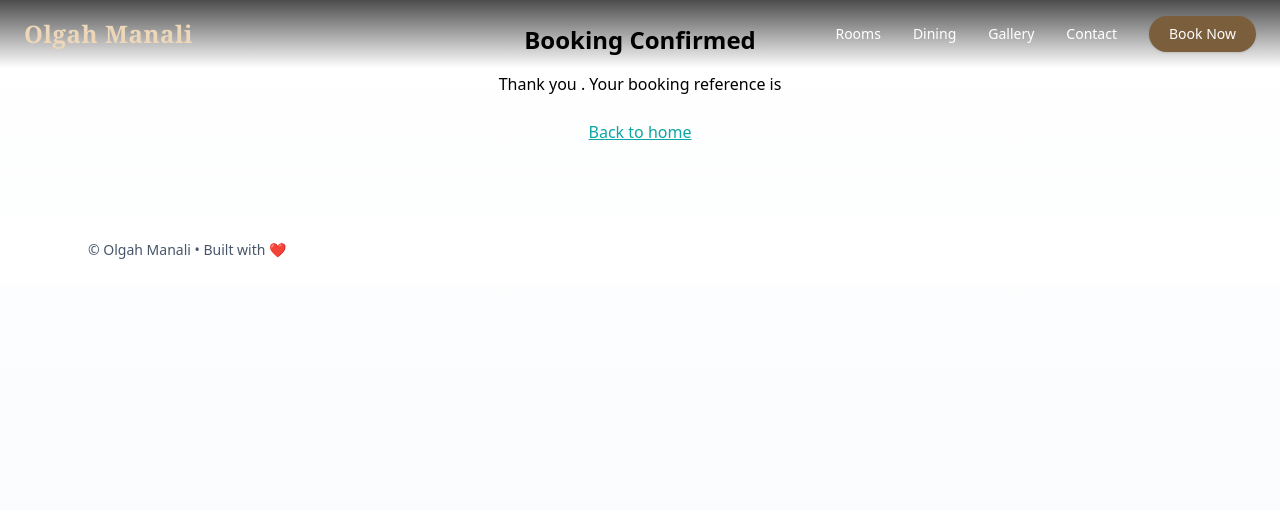
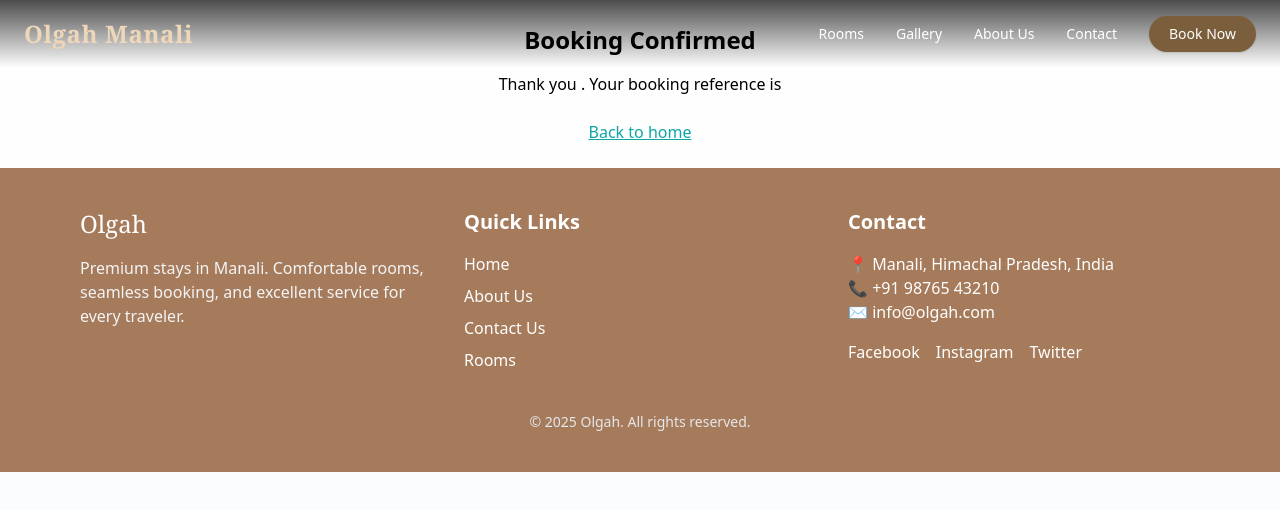
Before and after one commit to Simransharma111/olgah, a React (Vite) app: page /success in a window 1280 px wide. Shown: the top 510 px of the page. Built offline with nearby package versions, Linux system fonts and the light colour scheme; no server answers.

Commit message:
Initial commit -changes related to ui

```diff
--- a/package.json
+++ b/package.json
@@ -14,7 +14,8 @@
     "react": "^18.2.0",
     "react-dom": "^18.2.0",
     "react-icons": "^4.11.0",
-    "react-router-dom": "^6.17.0"
+    "react-router-dom": "^6.17.0",
+    "react-scroll": "1.9.3"
   },
   "devDependencies": {
     "@vitejs/plugin-react": "^4.0.0",
--- a/src/App.jsx
+++ b/src/App.jsx
@@ -5,6 +5,8 @@ import Room from "./pages/Room";
 import RoomList from "./pages/RoomList";
 import BookingPage from "./pages/BookingPage";
 import BookingSuccess from "./pages/BookingSuccess";
+import About from "./pages/AboutUs";
+import Contact from "./pages/ContactUs";
 
 export default function App(){
   return (
@@ -12,6 +14,8 @@ export default function App(){
       <Routes>
         <Route path="/" element={<Home/>}/>
         <Route path="/room/:slug" element={<Room/>}/>
+        <Route path="/about" element={<About />} />
+        <Route path="/contact" element={<Contact />} />
        <Route path="/book/:roomId" element={<BookingPage />} />
         <Route path="/success" element={<BookingSuccess/>}/>
       </Routes>
--- a/src/components/Footer.jsx
+++ b/src/components/Footer.jsx
@@ -1,2 +1,90 @@
 import React from "react";
-export default function Footer(){ return (<footer id="contact" className="bg-white mt-12"><div className="max-w-6xl mx-auto p-6 text-sm text-slate-600">© Olgah Manali • Built with ❤️</div></footer>); }
+import { Link } from "react-router-dom";
+import { scroller } from "react-scroll";
+
+export default function Footer() {
+  // Helper for smooth scrolling to sections
+  const scrollToSection = (id) => {
+    scroller.scrollTo(id, {
+      duration: 800,
+      delay: 0,
+      smooth: "easeInOutQuart",
+    });
+  };
+
+  return (
+    <footer className="bg-[#A67B5B] text-white py-10">
+      <div className="max-w-6xl mx-auto px-4 grid grid-cols-1 md:grid-cols-3 gap-8">
+        {/* About */}
+        <div>
+          <h2 className="text-2xl font-serif mb-4">Olgah</h2>
+          <p className="text-gray-100">
+            Premium stays in Manali. Comfortable rooms, seamless booking, and
+            excellent service for every traveler.
+          </p>
+        </div>
+
+        {/* Quick Links */}
+        <div>
+          <h3 className="text-xl font-semibold mb-4">Quick Links</h3>
+          <ul className="space-y-2">
+            <li>
+              <Link to="/" className="hover:underline">
+                Home
+              </Link>
+            </li>
+            <li>
+              <Link
+                to="/about"
+                className="hover:underline"
+              >
+                About Us
+              </Link>
+            </li>
+            <li>
+              <Link
+                to="/contact"
+                className="hover:underline"
+              >
+                Contact Us
+              </Link>
+            </li>
+            <li>
+              {/* Smooth scroll to rooms section */}
+              <button
+                onClick={() => scrollToSection("rooms")}
+                className="hover:underline focus:outline-none"
+              >
+                Rooms
+              </button>
+            </li>
+          </ul>
+        </div>
+
+        {/* Contact */}
+        <div>
+          <h3 className="text-xl font-semibold mb-4">Contact</h3>
+          <p>📍 Manali, Himachal Pradesh, India</p>
+          <p>📞 +91 98765 43210</p>
+          <p>✉️ info@olgah.com</p>
+
+          <div className="flex space-x-4 mt-4">
+            <a href="#" className="hover:text-gray-300">
+              Facebook
+            </a>
+            <a href="#" className="hover:text-gray-300">
+              Instagram
+            </a>
+            <a href="#" className="hover:text-gray-300">
+              Twitter
+            </a>
+          </div>
+        </div>
+      </div>
+
+      <div className="text-center text-gray-200 mt-10 text-sm">
+        &copy; {new Date().getFullYear()} Olgah. All rights reserved.
+      </div>
+    </footer>
+  );
+}
--- a/src/components/Navbar.jsx
+++ b/src/components/Navbar.jsx
@@ -1,7 +1,7 @@
 import React, { useState, useEffect } from "react";
-import { Link } from "react-router-dom";
 import { motion, AnimatePresence } from "framer-motion";
 import { Menu, X } from "lucide-react";
+import { Link } from "react-router-dom";
 
 export default function Navbar() {
   const [scrolled, setScrolled] = useState(false);
@@ -12,6 +12,11 @@ export default function Navbar() {
     window.addEventListener("scroll", handleScroll);
     return () => window.removeEventListener("scroll", handleScroll);
   }, []);
+
+  const scrollToSection = (id) => {
+    document.getElementById(id)?.scrollIntoView({ behavior: "smooth" });
+    setMenuOpen(false);
+  };
 
   return (
     <motion.nav
@@ -25,60 +30,37 @@ export default function Navbar() {
       }`}
     >
       <div className="max-w-7xl mx-auto flex items-center justify-between px-6 py-4 text-white">
-        {/* Brand */}
-        <Link
-          to="/"
-          className="text-2xl font-serif tracking-wide font-bold text-[#EED7B8]"
-        >
+        <Link to="/" className="text-2xl font-serif tracking-wide font-bold text-[#EED7B8]">
           Olgah Manali
         </Link>
 
-        {/* Desktop Nav */}
         <div className="hidden md:flex items-center gap-8 text-sm font-medium">
-          <a
-            href="#rooms"
-            className="hover:text-[#EED7B8] transition-colors duration-200"
-          >
+          <button onClick={() => scrollToSection("rooms")} className="hover:text-[#EED7B8] transition-colors">
             Rooms
-          </a>
-          <a
-            href="#dining"
-            className="hover:text-[#EED7B8] transition-colors duration-200"
-          >
-            Dining
-          </a>
-          <a
-            href="#gallery"
-            className="hover:text-[#EED7B8] transition-colors duration-200"
-          >
+          </button>
+          <button onClick={() => scrollToSection("gallery")} className="hover:text-[#EED7B8] transition-colors">
             Gallery
-          </a>
-          <a
-            href="#contact"
-            className="hover:text-[#EED7B8] transition-colors duration-200"
-          >
+          </button>
+          <Link to="/about" className="hover:text-[#EED7B8] transition-colors">
+            About Us
+          </Link>
+          <Link to="/contact" className="hover:text-[#EED7B8] transition-colors">
             Contact
-          </a>
-          <motion.a
-            href="#book"
+          </Link>
+          <motion.button
             whileHover={{ scale: 1.05 }}
             className="bg-[#7B5E3B] px-5 py-2 rounded-full shadow hover:bg-[#6b5033] transition-all"
+            onClick={() => scrollToSection("book")}
           >
             Book Now
-          </motion.a>
+          </motion.button>
         </div>
 
-        {/* Mobile Menu Button */}
-        <button
-          className="md:hidden text-white"
-          onClick={() => setMenuOpen(!menuOpen)}
-          aria-label="Toggle menu"
-        >
+        <button className="md:hidden text-white" onClick={() => setMenuOpen(!menuOpen)}>
           {menuOpen ? <X size={26} /> : <Menu size={26} />}
         </button>
       </div>
 
-      {/* Mobile Dropdown */}
       <AnimatePresence>
         {menuOpen && (
           <motion.div
@@ -89,42 +71,17 @@ export default function Navbar() {
             className="md:hidden bg-[#3B2B20]/95 backdrop-blur-sm border-t border-[#7B5E3B]/50"
           >
             <div className="flex flex-col items-center gap-5 py-6 text-white text-lg">
-              <a
-                href="#rooms"
-                className="hover:text-[#EED7B8]"
-                onClick={() => setMenuOpen(false)}
-              >
-                Rooms
-              </a>
-              <a
-                href="#dining"
-                className="hover:text-[#EED7B8]"
-                onClick={() => setMenuOpen(false)}
-              >
-                Dining
-              </a>
-              <a
-                href="#gallery"
-                className="hover:text-[#EED7B8]"
-                onClick={() => setMenuOpen(false)}
-              >
-                Gallery
-              </a>
-              <a
-                href="#contact"
-                className="hover:text-[#EED7B8]"
-                onClick={() => setMenuOpen(false)}
-              >
-                Contact
-              </a>
-              <motion.a
-                href="#book"
+              <button onClick={() => scrollToSection("rooms")} className="hover:text-[#EED7B8]">Rooms</button>
+              <button onClick={() => scrollToSection("gallery")} className="hover:text-[#EED7B8]">Gallery</button>
+              <Link to="/about" className="hover:text-[#EED7B8]" onClick={() => setMenuOpen(false)}>About Us</Link>
+              <Link to="/contact" className="hover:text-[#EED7B8]" onClick={() => setMenuOpen(false)}>Contact</Link>
+              <motion.button
                 whileHover={{ scale: 1.05 }}
-                onClick={() => setMenuOpen(false)}
+                onClick={() => scrollToSection("book")}
                 className="bg-[#7B5E3B] px-6 py-2 rounded-full shadow hover:bg-[#6b5033] transition-all"
               >
                 Book Now
-              </motion.a>
+              </motion.button>
             </div>
           </motion.div>
         )}
--- a/src/components/RoomCard.jsx
+++ b/src/components/RoomCard.jsx
@@ -7,23 +7,24 @@ export default function RoomCard({ room }) {
   const navigate = useNavigate();
 
   return (
-    <div className="bg-white shadow-lg rounded-2xl border border-[#d3c0a3] overflow-hidden hover:shadow-2xl transition-all">
+    <div
+      className="bg-white shadow-lg rounded-2xl border border-[#d3c0a3] overflow-hidden
+                 hover:shadow-2xl transition-transform duration-300 transform hover:scale-105"
+    >
       <img
         src={room.images[0]}
         alt={room.name}
-        className="w-full h-56 object-cover"
+        className="w-full h-56 object-cover transition-transform duration-300 hover:scale-110"
       />
 
       <div className="p-5">
         <h3 className="text-xl font-serif text-[#3B2B20]">{room.name}</h3>
         <p className="text-gray-600 mt-2">{room.description}</p>
 
-        <p className="mt-3 text-[#3B2B20] font-semibold">
-          ₹{room.price} / night
-        </p>
+        <p className="mt-3 text-[#3B2B20] font-semibold">₹{room.price} / night</p>
 
         <p
-          className={`mt-2 font-medium ${
+          className={`mt-2 font-medium transition-colors duration-500 ${
             room.availableRooms === 0
               ? "text-red-600"
               : room.availableRooms <= 2
@@ -43,8 +44,11 @@ export default function RoomCard({ room }) {
           {showDetails ? "Hide Details" : "View Details"}
         </button>
 
-        {showDetails && (
-          <div className="mt-4 space-y-3">
+        <div
+          className={`mt-4 space-y-3 overflow-hidden transition-all duration-500 ${
+            showDetails ? "max-h-96 opacity-100" : "max-h-0 opacity-0"
+          }`}
+        >
           <div className="flex items-center gap-2"><FaBed /> King Beds</div>
           <div className="flex items-center gap-2"><FaWifi /> Free WiFi</div>
           <div className="flex items-center gap-2"><FaTv /> Smart TV</div>
@@ -53,16 +57,15 @@ export default function RoomCard({ room }) {
           <button
             onClick={() => navigate(`/book/${room.id}`)}
             disabled={room.availableRooms === 0}
-              className={`mt-4 w-full py-2 rounded-lg font-semibold transition-all ${
+            className={`mt-4 w-full py-2 rounded-lg font-semibold transition-all duration-300 ${
               room.availableRooms === 0
                 ? "bg-gray-300 cursor-not-allowed text-gray-700"
-                  : "bg-[#A67B5B] text-white hover:bg-[#8B674A]"
+                : "bg-[#A67B5B] text-white hover:bg-[#8B674A] hover:scale-105"
             }`}
           >
             {room.availableRooms === 0 ? "Not Available" : "Book Now"}
           </button>
         </div>
-        )}
       </div>
     </div>
   );
--- /dev/null
+++ b/src/pages/AboutUs.jsx
@@ -0,0 +1,42 @@
+import React from "react";
+
+export default function AboutUs() {
+  return (
+    <section className="min-h-screen bg-[#F6F1EA] flex flex-col items-center py-16 px-4">
+      <div className="max-w-4xl text-center">
+        <h1 className="text-4xl font-serif text-[#A67B5B] mb-6">About Olgah</h1>
+        <p className="text-lg text-gray-700 mb-4">
+          Olgah is your premium destination for comfortable and affordable stays
+          in Manali. We provide well-furnished rooms, personalized services, and
+          a seamless booking experience.
+        </p>
+        <p className="text-lg text-gray-700 mb-4">
+          Our mission is to make every stay memorable by combining modern amenities,
+          great locations, and a touch of local hospitality. Whether you're traveling
+          solo, with family, or friends, Olgah has a perfect room for you.
+        </p>
+        <p className="text-lg text-gray-700">
+          Explore Manali hassle-free with Olgah and enjoy the comfort of home away
+          from home.
+        </p>
+      </div>
+
+      <div className="mt-12 grid grid-cols-1 sm:grid-cols-2 gap-8 max-w-4xl">
+        <div className="bg-white p-6 rounded-2xl shadow-lg">
+          <h3 className="text-xl font-semibold mb-2 text-[#A67B5B]">Our Vision</h3>
+          <p className="text-gray-700">
+            To be the leading choice for travelers seeking quality stays with
+            exceptional service in Manali and beyond.
+          </p>
+        </div>
+        <div className="bg-white p-6 rounded-2xl shadow-lg">
+          <h3 className="text-xl font-semibold mb-2 text-[#A67B5B]">Our Values</h3>
+          <p className="text-gray-700">
+            Comfort, reliability, and customer satisfaction are at the core of
+            everything we do. We strive to make your stay safe, easy, and memorable.
+          </p>
+        </div>
+      </div>
+    </section>
+  );
+}
--- /dev/null
+++ b/src/pages/ContactUs.jsx
@@ -0,0 +1,89 @@
+import React, { useState } from "react";
+
+const BACKEND = import.meta.env.VITE_BACKEND_URL;
+
+export default function ContactUs() {
+  const [formData, setFormData] = useState({
+    name: "",
+    email: "",
+    message: "",
+  });
+  const [isSubmitting, setIsSubmitting] = useState(false);
+
+  const handleChange = (e) => {
+    setFormData({ ...formData, [e.target.name]: e.target.value });
+  };
+
+  const handleSubmit = async (e) => {
+    e.preventDefault();
+    setIsSubmitting(true);
+
+    try {
+      const res = await fetch(`${BACKEND}/api/contact`, {
+        method: "POST",
+        headers: { "Content-Type": "application/json" },
+        body: JSON.stringify(formData),
+      });
+
+      const data = await res.json();
+      if (data.success) {
+        alert("Message sent successfully!");
+        setFormData({ name: "", email: "", message: "" });
+      } else {
+        alert("Failed to send message. Try again!");
+      }
+    } catch (err) {
+      console.error("Contact form error:", err);
+      alert("Something went wrong!");
+    } finally {
+      setIsSubmitting(false);
+    }
+  };
+
+  return (
+    <section className="min-h-screen bg-[#F6F1EA] flex justify-center items-center py-16 px-4">
+      <div className="bg-white rounded-3xl shadow-xl max-w-2xl w-full p-8">
+        <h2 className="text-3xl font-serif mb-6 text-[#A67B5B]">Contact Us</h2>
+
+        <form className="space-y-4" onSubmit={handleSubmit}>
+          <input
+            type="text"
+            name="name"
+            placeholder="Your Name"
+            required
+            value={formData.name}
+            onChange={handleChange}
+            className="border p-3 w-full rounded-lg"
+          />
+          <input
+            type="email"
+            name="email"
+            placeholder="Email"
+            required
+            value={formData.email}
+            onChange={handleChange}
+            className="border p-3 w-full rounded-lg"
+          />
+          <textarea
+            name="message"
+            placeholder="Your Message"
+            required
+            value={formData.message}
+            onChange={handleChange}
+            className="border p-3 w-full rounded-lg h-32 resize-none"
+          />
+
+          <button
+            type="submit"
+            disabled={isSubmitting}
+            className={`w-full py-3 rounded-lg font-semibold text-white ${
+              isSubmitting ? "bg-gray-400" : "bg-[#A67B5B] hover:bg-[#8B674A]"
+            }`}
+          >
+            {isSubmitting ? "Sending..." : "Send Message"}
+          </button>
+        </form>
+      </div>
+    </section>
+  );
+}
--- /dev/null
+++ b/src/pages/GalleryPage.jsx
@@ -0,0 +1,43 @@
+import React from "react";
+import { motion } from "framer-motion";
+
+const galleryImages = [
+  "room1.jpg",
+  "room2.jpg",
+  "room1.jpg",
+  "room2.jpg",
+  "room1.jpg",
+  "room2.jpg",
+];
+
+export default function AnimatedGallery() {
+  return (
+    <section className="min-h-screen bg-[#F6F1EA] flex flex-col justify-center items-center py-16">
+      <h2 className="text-4xl font-serif text-[#3B2B20] mb-12">Our Rooms Gallery</h2>
+
+      <div className="overflow-hidden w-full">
+        <motion.div
+          className="flex gap-6"
+          animate={{ x: ["0%", "-50%"] }}
+          transition={{
+            x: { repeat: Infinity, repeatType: "loop", duration: 20, ease: "linear" },
+          }}
+        >
+          {/* Duplicate images for seamless loop */}
+          {[...galleryImages, ...galleryImages].map((img, index) => (
+            <div
+              key={index}
+              className="flex-shrink-0 w-64 h-64 rounded-xl overflow-hidden shadow-lg"
+            >
+              <img
+                src={img}
+                alt={`Room ${index + 1}`}
+                className="w-full h-full object-cover"
+              />
+            </div>
+          ))}
+        </motion.div>
+      </div>
+    </section>
+  );
+}
--- a/src/pages/Home.jsx
+++ b/src/pages/Home.jsx
@@ -4,33 +4,22 @@ import Hero from "../components/Hero";
 import RoomCard from "../components/RoomCard";
 import RoomList from "../pages/RoomList";
 import Footer from "../components/Footer";
+import GalleryPage from "./GalleryPage";
 import axios from "axios";
-
+const BACKEND = import.meta.env.VITE_BACKEND_URL;
 export default function Home(){
   const [rooms,setRooms] = useState([]);
-  useEffect(()=>{ axios.get("http://localhost:5000/api/rooms").then(r=>setRooms(r.data)).catch(()=>{}); },[]);
+  useEffect(()=>{ axios.get(`${BACKEND}/api/rooms`).then(r=>setRooms(r.data)).catch(()=>{}); },[]);
   return (
     <div>
       <Navbar/>
       <Hero/>
+      <section id="rooms">
       <RoomList />
-      <main className="max-w-6xl mx-auto px-4 py-10">
-        <section id="rooms">
-          <h2 className="text-2xl font-bold mb-4">Rooms</h2>
-          <div className="grid grid-cols-1 md:grid-cols-2 lg:grid-cols-3 gap-6">
-            {rooms.map(r=> <RoomCard key={r._id} room={r} />)}
-          </div>
-        </section>
-        <section className="mt-8">
-          <h2 className="text-2xl font-bold mb-4">Gallery</h2>
-          <div className="grid grid-cols-2 md:grid-cols-4 gap-3">
-            <img src="https://via.placeholder.com/400x300" className="w-full h-40 object-cover rounded" alt=""/>
-            <img src="https://via.placeholder.com/400x300" className="w-full h-40 object-cover rounded" alt=""/>
-            <img src="https://via.placeholder.com/400x300" className="w-full h-40 object-cover rounded" alt=""/>
-            <img src="https://via.placeholder.com/400x300" className="w-full h-40 object-cover rounded" alt=""/>
-          </div>
-        </section>
-      </main>
+      </section>
+     <section id="gallery">
+  <GalleryPage />
+</section>
       <Footer/>
     </div>
   );
--- a/src/pages/RoomList.jsx
+++ b/src/pages/RoomList.jsx
@@ -24,14 +24,14 @@ const rooms = [
     name: "Luxury Cottage",
     description: "Private cottage with balcony and fireplace.",
     images: ["room1.jpg"],
-    price: 9000,
+    price: 100,
     availableRooms: 1,
   },
   {
     id: 4,
     name: "Budget Room",
     description: "Comfortable stay for value travelers.",
-    images: ["/images/room4.jpg"],
+    images: ["room2.jpg"],
     price: 4000,
     availableRooms: 5,
   },
```
Also changed, not shown: 1 other file (tests, documents, lock files or other folders). Lines whose indentation alone changed are shown as unchanged.
